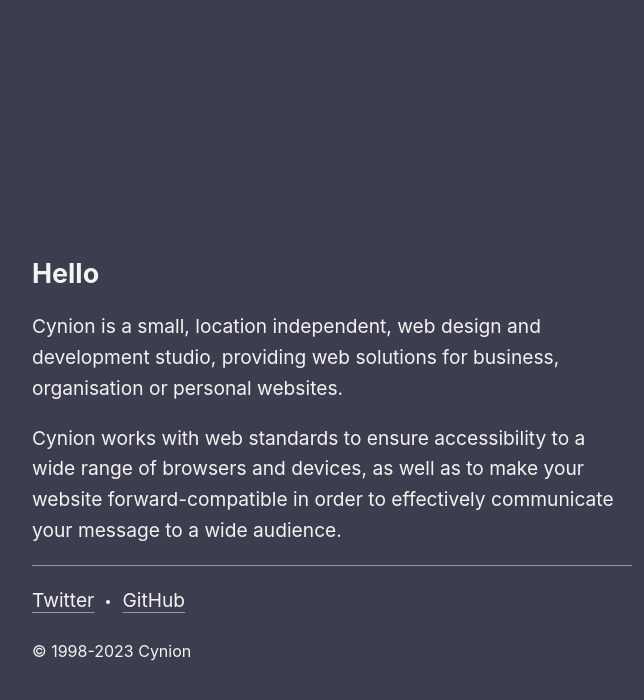
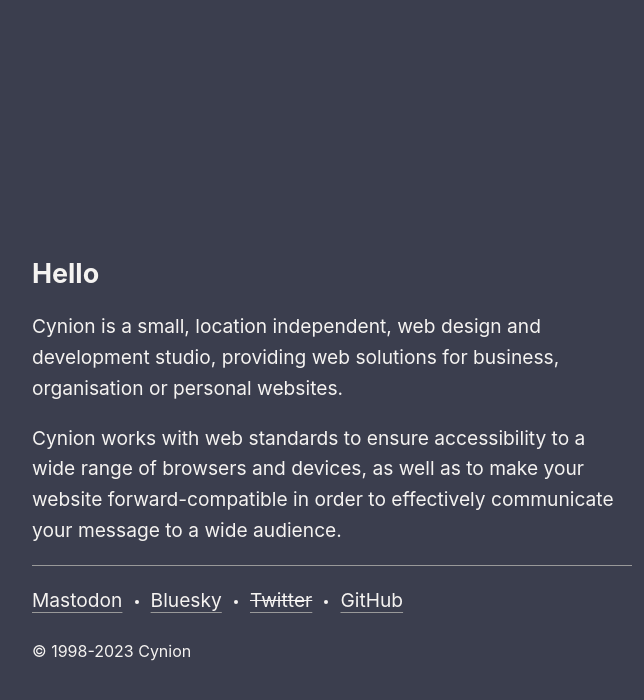
Before and after one commit to cynion/cynion.github.io, a Jekyll site: the page index.html, which Jekyll copies as it is, in a window 1280 px wide. Shown: the top 700 px of the page, without its empty margins (308-952 px from the left). Built offline with Jekyll 4.4.1, drawn with Linux system fonts in a browser that asks for light colours.

Commit message:
Update index.html
Update social media

```diff
--- a/index.html
+++ b/index.html
@@ -91,7 +91,9 @@
     <p>Cynion works with web standards to ensure accessibility to a wide range of browsers and devices, as well as to make your website forward-compatible in order to effectively communicate your message to a wide audience.</p>
     <hr>
     <ul>
-      <li><a href="https://twitter.com/cynion">Twitter</a></li>
+      <li><a href="https://mastodon.social/@cynion">Mastodon</a></li>
+      <li><a href="https://bsky.app/profile/cynion.bsky.social">Bluesky</a></li>
+      <li><s><a href="https://twitter.com/cynion">Twitter</a></s></li>
       <li><a href="https://github.com/cyniondesign">GitHub</a></li>
     </ul>
     <small>&copy 1998-2023 Cynion</small>
```
